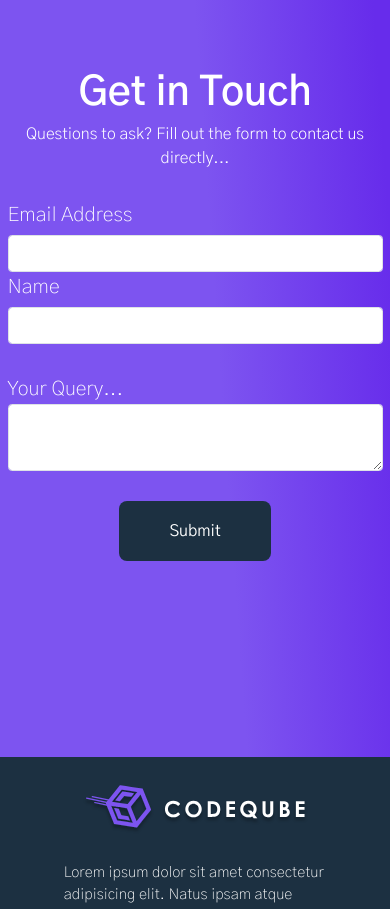
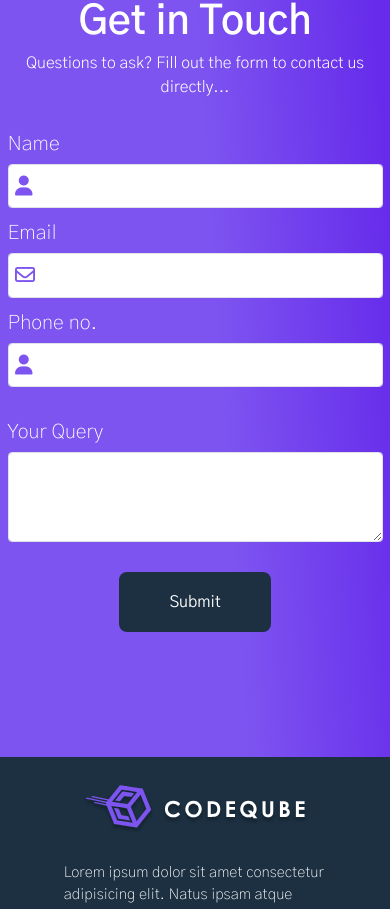
Before and after one commit to Elite-Codes/elite-codes.github.io, a React (Vite) app: page / in a window 390 px wide. Shown: the part 6636-7545 px from the top of the page. Built offline with nearby package versions, Linux system fonts and the light colour scheme.

Commit message:
fix: Navbar dropdown remove
fix:navbar navigation added

fix:Form phone number added

```diff
--- a/index.html
+++ b/index.html
@@ -4,6 +4,7 @@
     <meta charset="UTF-8" />
     <link rel="preconnect" href="https://fonts.googleapis.com">
     <link rel="preconnect" href="https://fonts.gstatic.com" crossorigin>
+    <link rel="stylesheet" href="https://cdnjs.cloudflare.com/ajax/libs/font-awesome/6.4.0/css/all.min.css" integrity="sha512-iecdLmaskl7CVkqkXNQ/ZH/XLlvWZOJyj7Yy7tcenmpD1ypASozpmT/E0iPtmFIB46ZmdtAc9eNBvH0H/ZpiBw==" crossorigin="anonymous" referrerpolicy="no-referrer" />
     <link href="https://cdn.jsdelivr.net/npm/bootstrap@5.3.0/dist/css/bootstrap.min.css" rel="stylesheet" integrity="sha384-9ndCyUaIbzAi2FUVXJi0CjmCapSmO7SnpJef0486qhLnuZ2cdeRhO02iuK6FUUVM" crossorigin="anonymous">
     <link rel="preconnect" href="https://fonts.googleapis.com">
     <link href="https://fonts.googleapis.com/css2?family=Gothic+A1:wght@100;200;300;400;500;600;700;800;900&display=swap" rel="stylesheet">
--- a/src/components/Navbar.jsx
+++ b/src/components/Navbar.jsx
@@ -31,45 +31,26 @@ export default function Navbar() {
           <div className="collapse navbar-collapse" id="navbarSupportedContent">
             <ul className="navbar-nav me-auto mb-2 mb-lg-0 ms-auto">
               <li className="nav-item">
-                <a className="nav-link mx-3 fs-3" aria-current="page" href="#">
+                <a className="nav-link mx-3 fs-3" aria-current="page" href="#feature">
                   About us
                 </a>
               </li>
               <li className="nav-item dropdown">
                 <a
-                  className="nav-link dropdown-toggle mx-3 fs-3"
-                  href="#"
+                  className="nav-link mx-3 fs-3"
+                  href="#services"
                   role="button"
-                  data-bs-toggle="dropdown"
-                  aria-expanded="false"
                 >
                   Services
                 </a>
-                <ul className="dropdown-menu">
-                  <li>
-                    <a className="dropdown-item" href="#">
-                      Web design
-                    </a>
-                  </li>
-                  <li>
-                    <a className="dropdown-item" href="#">
-                      App dvelopement
-                    </a>
-                  </li>
-                  <li>
-                    <a className="dropdown-item" href="#">
-                      ERP
-                    </a>
-                  </li>
-                </ul>
               </li>
               <li className="nav-item">
                 <a className="nav-link mx-3 fs-3" href="#">
-                  Products
+                  Portfolio
                 </a>
               </li>
               <li className="nav-item">
-                <a href="#" className="nav-link mx-3 fs-3 ">
+                <a href="#contact" className="nav-link mx-3 fs-3 ">
                   Contact us
                 </a>
               </li>
--- a/src/components/css/form.css
+++ b/src/components/css/form.css
@@ -16,9 +16,45 @@
 
 }
 
+
 .form-control{
-    padding: 1rem;
+    padding: 1rem 3.8rem;
+    margin-bottom: 1rem;
+    font-size: 1.5rem;
 }
+
+.failure-icon,
+.success-icon {
+    right: 0;
+    opacity: 0;
+}
+
+.failure-icon, .error{
+    color: red;
+}
+
+.success-icon{
+    color: green;
+}
+
+.error {
+    font-size: 14.5px;
+    margin-top: 5px;
+}
+
+
+
+form div i {
+    position: absolute;
+    top: 59%;
+    color: #7D54F0;
+    left: 2%;
+}
+
+form div {
+    position: relative;
+}
+
 
 
 #query{
--- a/src/components/feature.jsx
+++ b/src/components/feature.jsx
@@ -2,7 +2,7 @@ import './css/feature.css'
 
 export default function Feature(){
     return(
-        <section className="feature-section">
+        <section id='feature' className="feature-section">
             <div className="container-fluid feat-contain">
                 <div className="container contents-contain">
                     <div className="contents-contain-text">
--- a/src/components/form.jsx
+++ b/src/components/form.jsx
@@ -25,7 +25,7 @@ export default function Form(){
 
 
     return(
-        <section className="contact--form d-flex align-items-center">
+        <section id='contact' className="contact--form d-flex align-items-center">
             <div className="contact-con container-lg rounded-4">
                 <div className="text-center">
                     <h2>Get in Touch</h2>
@@ -34,16 +34,35 @@ export default function Form(){
 
                 <div className="row justify-content-center my-5">
                     <div className="col-lg-6">
-                        <form ref={form} onSubmit={sendEmail}>
-                            <label htmlFor="email" className="form-label">Email Address</label>
+                        <form ref={form} id="form" onSubmit={sendEmail}>
+
+                        <div className="">
+                            <label htmlFor="name" className="form-label" id="username">Name</label>
+                            <i class="fas fa-user"></i>
+                            <input type="text" className='form-control' id='name' name='name' />
+                        </div>
+
+
+                        <div>
+                            <label htmlFor="email" className="form-label" id="email">Email</label>
+                            <i class="far fa-envelope"></i>
                             <input type="email" className='form-control' id='email' name='email' />
+                            <i class="fas fa-exclamation-circle failure-icon"></i>
+                            <i class="far fa-check-circle success-icon"></i>
+                            <div class="error"></div>
+                        </div>
 
-                            <label htmlFor="name" className="form-label">Name</label>
-                            <input type="text" className='form-control' id='name' name='name' />
+                        <div>
+                        <label htmlFor="phone" className="form-label">Phone no.</label>
+                        <i class="fas fa-user"></i>
+                        <input type="tel" pattern="[0-9]{3}-[0-9]{2}-[0-9]{3}" className='form-control' id='phone' name='phone' />
+                        </div>
+
+
 
 
                             <div className="mb-4 mt-5">
-                            <label htmlFor="query">Your Query...</label>
+                            <label className="form-label" htmlFor="query">Your Query</label>
                             <textarea
                                 name="message"
                                 className="form-control"
--- a/src/components/hero_02.jsx
+++ b/src/components/hero_02.jsx
@@ -2,7 +2,7 @@ import './css/hero_02.css'
 
 export default function Hero02(){
     return(
-        <section className='hero02'>
+        <section className='hero02' id='services'>
             <div className="container text-center">
             <div className="hero2--cover-text mt-4"> <h1>Software Developement & <span className='underline'>IT Services</span> </h1> </div>
             <div className="row justify-content-around">
```
